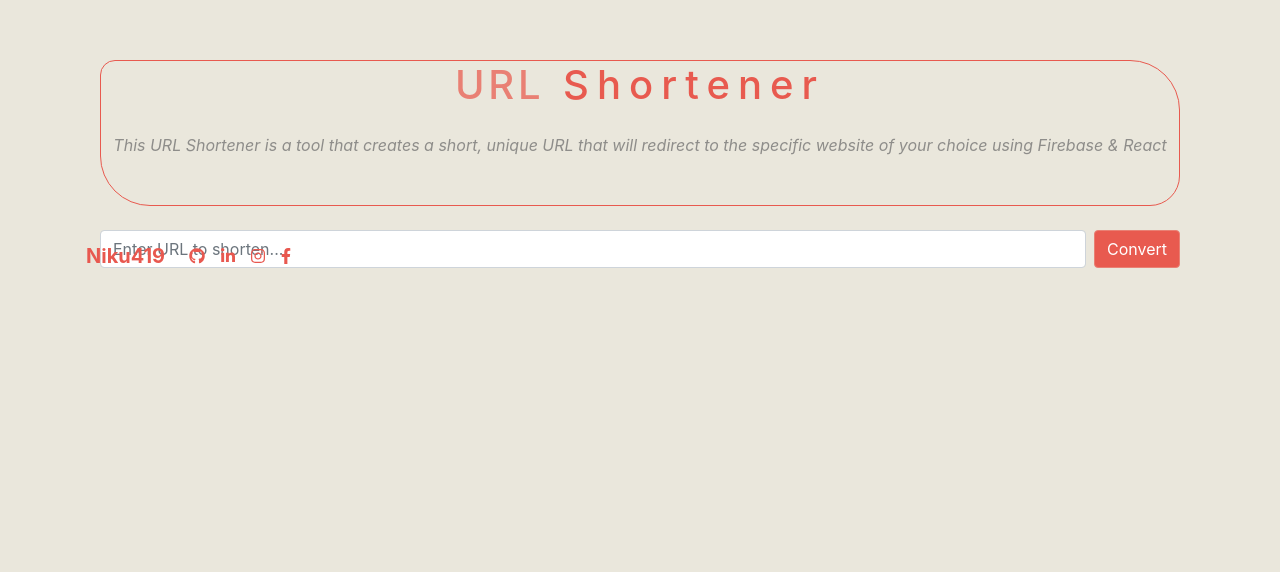
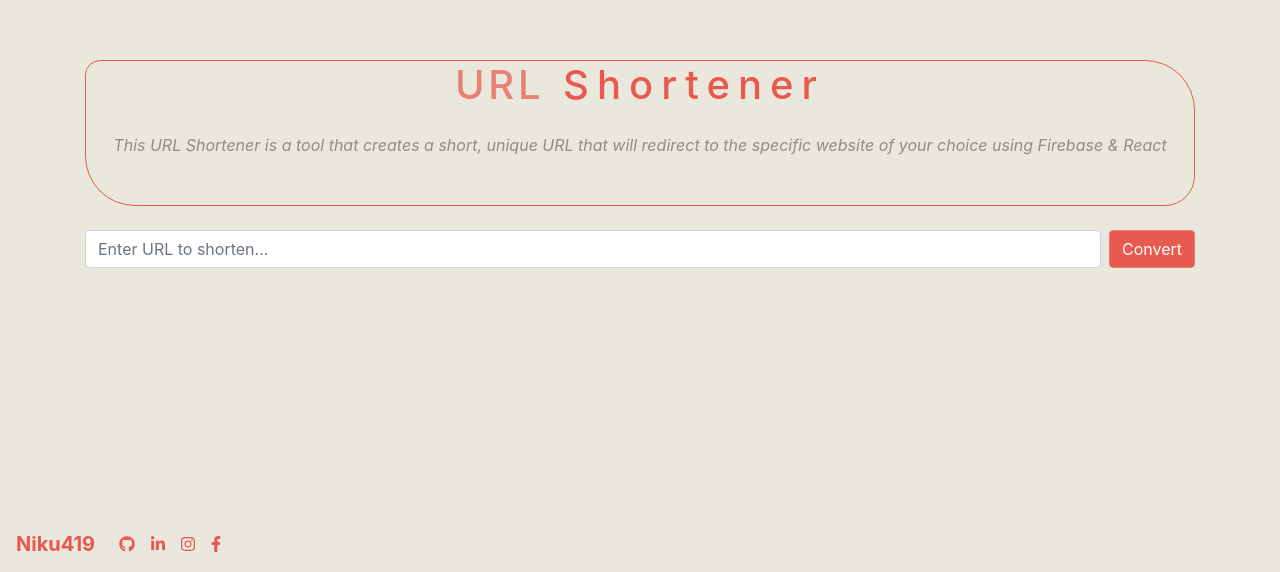
Before and after one commit to niku419/firebase-URL-shortener, a React (Create React App) app: page / in a window 1280 px wide. Shown: the part 228-800 px from the top of the page. Built offline with nearby package versions, Linux system fonts and the light colour scheme.

Commit message:
:robot: updated to center

```diff
--- a/src/ReactFirebaseURLShortener/components/URL.jsx
+++ b/src/ReactFirebaseURLShortener/components/URL.jsx
@@ -36,8 +36,8 @@ export default function URL() {
     )
   }
   return (
-    <Container className="center-head main">
-      <Container>
+    <Container className="main">
+      <Container className="center-head">
         <div className="pb-5 bord">
           <h1 className="heading"><span className="url">URL</span> Shortener</h1>
           <div className="mt-4 text-center">
```
